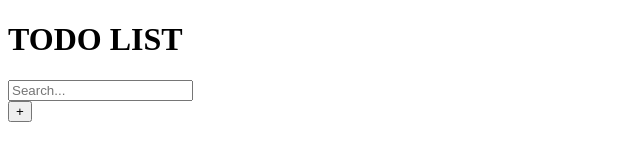
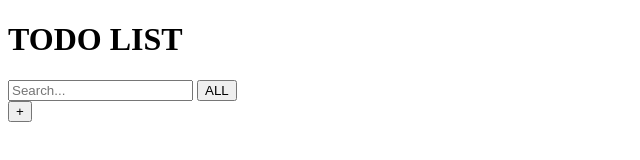
Before and after one commit to elamuhombe/js-projects, a plain HTML site: page 2.0 todo-list-app/index.html in a window 1280 px wide. Shown: the whole page, without its empty margins (0-640 px from the left). Drawn offline with Linux system fonts and the light colour scheme.

```diff
--- a/2.0 todo-list-app/index.html
+++ b/2.0 todo-list-app/index.html
@@ -13,6 +13,7 @@
         <!-- search form -->
         <form name="search-list">
             <input type="search" name="query" placeholder="Search...">
+        <button>ALL </button>
         </form>
         <!-- todo lists -->
         <div class="todo-list"></div>
```
